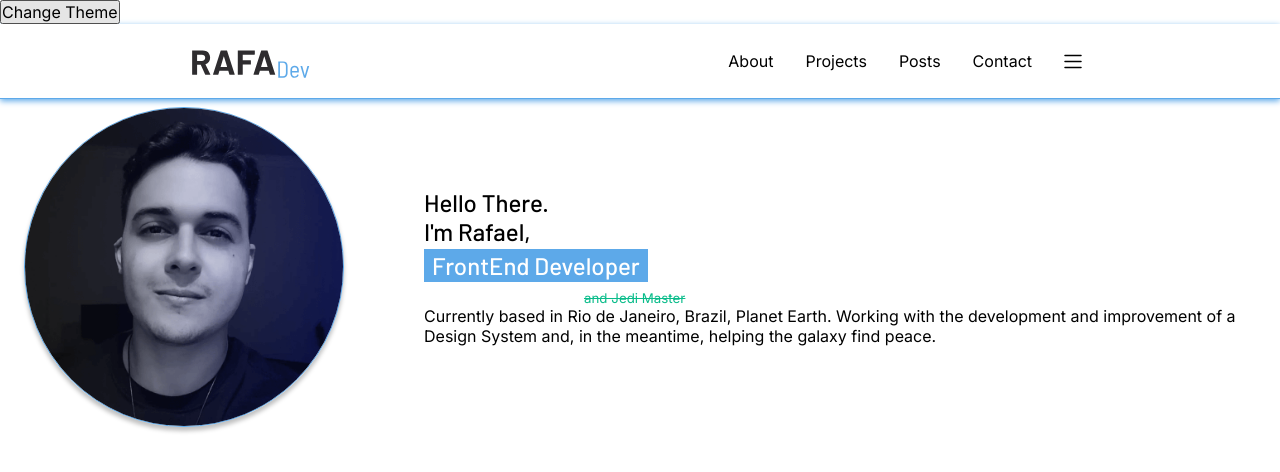
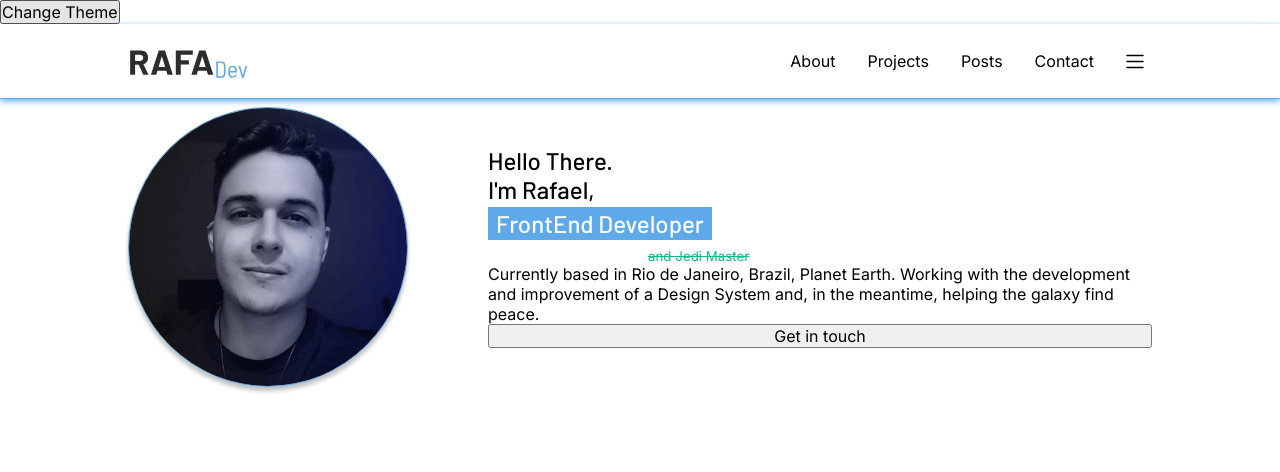
Before and after one commit to rafacdomin/portfolio, a Next.js app: page / in a window 1280 px wide. Shown: the top 472 px of the page. Built offline with nearby package versions, Linux system fonts and the light colour scheme.

Commit message:
🚀 use sizes in css

```diff
--- a/src/components/header/styles.js
+++ b/src/components/header/styles.js
@@ -1,4 +1,5 @@
 import styled from 'styled-components';
+import { sizes } from 'styles/sizes';
 
 const HeaderContainer = styled.header`
   display: flex;
@@ -15,9 +16,9 @@ const HeaderContainer = styled.header`
     display: flex;
     align-items: center;
 
-    max-width: 900px;
+    max-width: ${sizes.desktop_md}px;
 
-    @media (min-width: 425px) {
+    @media (min-width: ${sizes.mobile_lg}px) {
       > img {
         width: 12rem;
         height: 100%;
@@ -42,7 +43,7 @@ const HeaderNav = styled.nav`
     border-radius: 50%;
   }
 
-  @media (min-width: 768px) {
+  @media (min-width: ${sizes.desktop_sm}px) {
     > button {
       display: none;
     }
@@ -52,7 +53,7 @@ const HeaderNav = styled.nav`
 const NavList = styled.ul`
   display: none;
 
-  @media (min-width: 768px) {
+  @media (min-width: ${sizes.desktop_sm}px) {
     display: flex;
     align-items: center;
     list-style: none;
--- a/src/pages/index.jsx
+++ b/src/pages/index.jsx
@@ -1,13 +1,15 @@
 import { useEffect, useState } from 'react';
-import { useTheme } from "styled-components";
-import Image from "next/image";
+import { useTheme } from 'styled-components';
+import Image from 'next/image';
 
-import { Header } from "components";
-import { Main, AboutSection } from "styles/pages/home";
+import { Header } from 'components';
+import { Main, AboutSection } from 'styles/pages/home';
 import { sizes } from 'styles/sizes';
 
 export default function Home() {
-  const { images: { profilePic } } = useTheme();
+  const {
+    images: { profilePic },
+  } = useTheme();
   const [windowWidth, setWindowWidth] = useState(0);
 
   useEffect(() => {
@@ -15,28 +17,32 @@ export default function Home() {
       setWindowWidth(window.innerWidth);
     };
 
-    window.addEventListener("resize", handleResize);
-    return () => window.removeEventListener("resize", handleResize);
-  } , []);
+    window.addEventListener('resize', handleResize);
+    return () => window.removeEventListener('resize', handleResize);
+  }, []);
 
   return (
     <>
-      <Header/>
+      <Header />
       <Main>
         <AboutSection>
-          <Image src={profilePic} alt="profile" priority/>
+          <Image src={profilePic} alt="profile" priority />
           <span>
             <h1>
               Hello There. <br />
-              { windowWidth < sizes.desktop_sm ? "I'm Rafael," : "I am Rafael Domingues," }  <br />
+              {windowWidth < sizes.desktop_sm
+                ? "I'm Rafael,"
+                : 'I am Rafael Domingues,'}{' '}
+              <br />
               <span>FrontEnd Developer</span>
             </h1>
             <small>and Jedi Master</small>
             <p>
-            Currently based in Rio de Janeiro, Brazil, Planet Earth. Working with
-            the development and improvement of a Design System and, in the meantime,
-            helping the galaxy find peace.
+              Currently based in Rio de Janeiro, Brazil, Planet Earth. Working
+              with the development and improvement of a Design System and, in
+              the meantime, helping the galaxy find peace.
             </p>
+            <button>Get in touch</button>
           </span>
         </AboutSection>
       </Main>
--- a/src/styles/pages/home.js
+++ b/src/styles/pages/home.js
@@ -1,8 +1,10 @@
 import styled from 'styled-components';
+import { sizes } from 'styles/sizes';
 
 const Main = styled.main`
   display: flex;
   align-items: center;
+  justify-content: center;
 
   margin: 0.8rem 2.4rem 0;
 `;
@@ -10,8 +12,9 @@ const Main = styled.main`
 const AboutSection = styled.section`
   flex: 1;
   position: relative;
+  max-width: ${sizes.desktop_md}px;
 
-  @media (min-width: 768px) {
+  @media (min-width: ${sizes.desktop_sm}px) {
     display: flex;
     align-items: center;
   }
@@ -32,11 +35,11 @@ const AboutSection = styled.section`
 
     z-index: -1;
 
-    @media (min-width: 768px) {
+    @media (min-width: ${sizes.desktop_sm}px) {
       position: unset;
 
-      width: 32rem;
-      height: 32rem;
+      width: 28rem;
+      height: 28rem;
     }
   }
 
@@ -59,12 +62,12 @@ const AboutSection = styled.section`
       color: ${({ theme }) => theme.colors.highlight};
       text-decoration: line-through;
 
-      @media (min-width: 320px) {
+      @media (min-width: ${sizes.mobile_sm}px) {
         margin: 0.4rem 0 0 16rem;
       }
     }
 
-    @media (min-width: 425px) {
+    @media (min-width: ${sizes.mobile_lg}px) {
       margin-top: 26vw;
     }
 
@@ -74,7 +77,7 @@ const AboutSection = styled.section`
       max-width: 48vw;
     }
 
-    @media (min-width: 768px) {
+    @media (min-width: ${sizes.desktop_sm}px) {
       margin: 0 0 0 8rem;
       max-width: unset;
     }
```
